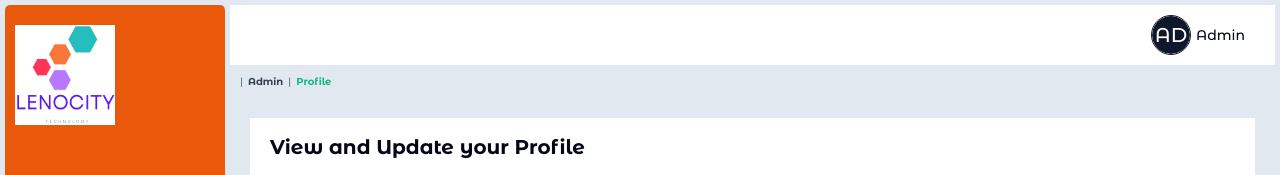
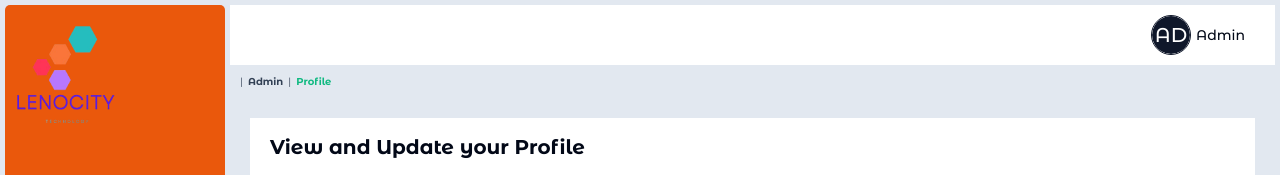
Before and after one commit to Counsel19/lenocity, a Next.js app: page /admin/profile in a window 1280 px wide. Shown: the top 175 px of the page. Built offline with nearby package versions, Linux system fonts and the light colour scheme; no server answers.

Commit message:
Fixed logo

```diff
--- a/components/shared/Brand.tsx
+++ b/components/shared/Brand.tsx
@@ -7,7 +7,7 @@ const Brand: FC<BrandProps> = ({}) => {
   return (
     <div className="text-3xl font-bold ">
       <Link href={"/"}>
-        <Image className="h-[10rem] w-[10rem]" alt="LOgo" width={200} height={200} src={"/images/logo.png"} />
+        <Image className="h-[10rem] w-[10rem]" alt="LOgo" width={200} height={200} src={"/images/logo-nobg.png"} />
       </Link>
     </div>
   );
```
Also changed, not shown: public/images/logo-nobg.png (added).
